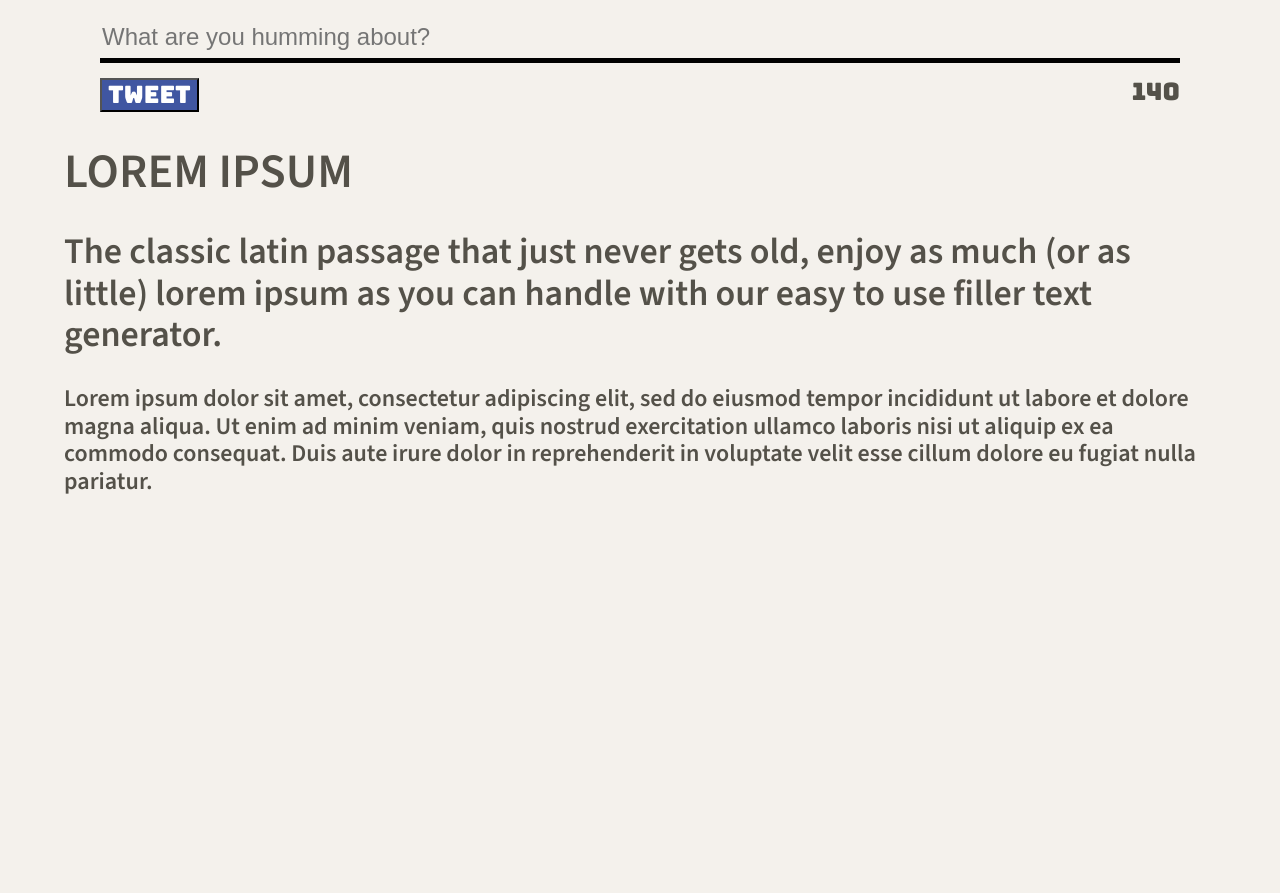
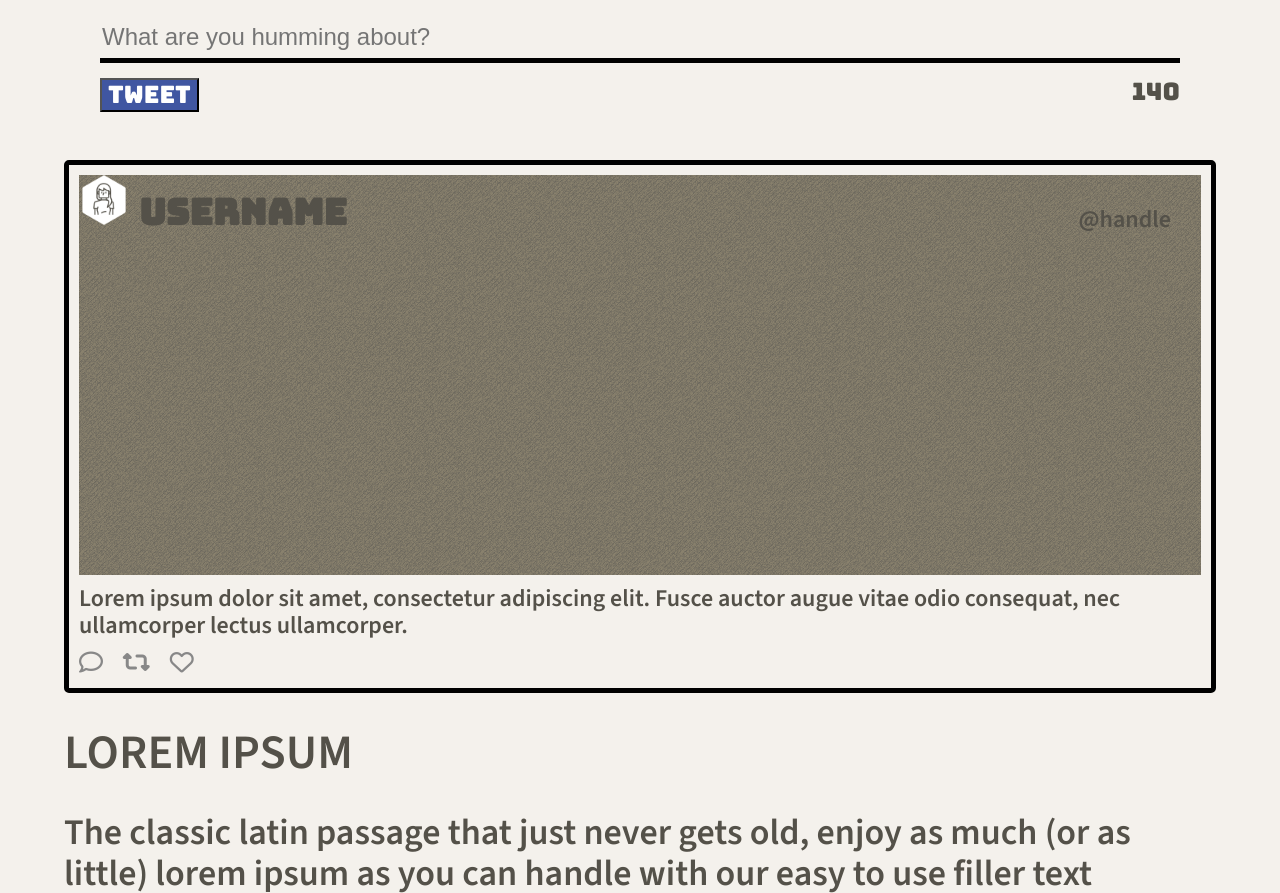
Before and after one commit to mascott82/tweeter, a website: page public/index.html in a window 1280 px wide. Shown: the part 498-1391 px from the top of the page. Before the commit the page ends 1018 px from the top, so only its background shows below. Drawn offline with nearby package versions, Linux system fonts and the light colour scheme.

Commit message:
Creating the tweet.

```diff
--- a/public/index.html
+++ b/public/index.html
@@ -68,6 +68,25 @@
           </div>
         </form>
       </section>
+
+      <!-- New tweet container -->
+      <article class="tweet">
+        <header>
+          <img src="/images/profile-hex.png" alt="User Profile Image">
+          <div class="user-info">
+            <h2>Username</h2>
+            <p>@handle</p>
+          </div>
+        </header>
+        <p class="tweet-content">Lorem ipsum dolor sit amet, consectetur adipiscing elit. Fusce auctor augue vitae odio consequat, nec ullamcorper lectus ullamcorper.</p>
+        <footer>
+          <div class="actions">
+            <a href="#"><i class="far fa-comment"></i></a>
+            <a href="#"><i class="fas fa-retweet"></i></a>
+            <a href="#"><i class="far fa-heart"></i></a>
+          </div>
+        </footer>
+      </article>
       <h1>LOREM IPSUM</h1>
         <h2>
           The classic latin passage that just never gets old, enjoy as much (or as little) lorem ipsum as you can handle with our easy to use filler text generator.
--- a/public/styles/new-tweet.css
+++ b/public/styles/new-tweet.css
@@ -47,14 +47,25 @@ main section div output {
   font-family: 'Bungee', sans-serif;
 }
 
+/* Style the tweet */
 main .tweet {
-  margin-top: 3em;
+  margin-top: 2em;
+  border: 5px solid #000000;
+  border-radius: 5px;
+  margin-bottom: 10px;
+  padding: 10px;
+}
+
+main .tweet:hover {
+  /* Apply box-shadow on hover */
+  box-shadow: 0 4px 8px rgba(0, 0, 0, 0.3);
 }
 
 main .tweet header {
   display: flex;
-  flex-direction: column;
+  flex-direction: row;
   justify-content: start;
+  align-items: baseline;
 }
 
 main .tweet header img {
@@ -63,4 +74,42 @@ main .tweet header img {
   justify-content: start;
   width: 50px;
   height: 50px;
+  border-radius: 50%;
+  margin-right: 10px;
 }
+
+main .tweet header .user-info {
+  display: flex;
+  flex-direction: row;
+  justify-content: space-between;
+  align-items: center;
+  width: 100%;
+  margin-right: 30px;
+}
+
+/* Style the tweet content */
+main .tweet-content {
+  margin: 10px 0;
+}
+
+/* Style the footer within the tweet */
+main .tweet footer {
+  display: flex;
+  justify-content: space-between;
+  color: #888;
+}
+
+main .tweet footer .actions a {
+  text-decoration: none;
+  color: #888;
+  margin-right: 10px;
+}
+
+main .tweet footer .actions a:hover {
+  /* Change icon color on tweet hover */
+  color: #007bff; /* Change to your desired hover color */
+}
+
+main .tweet footer .actions i {
+  margin-right: 5px;
+}
```
